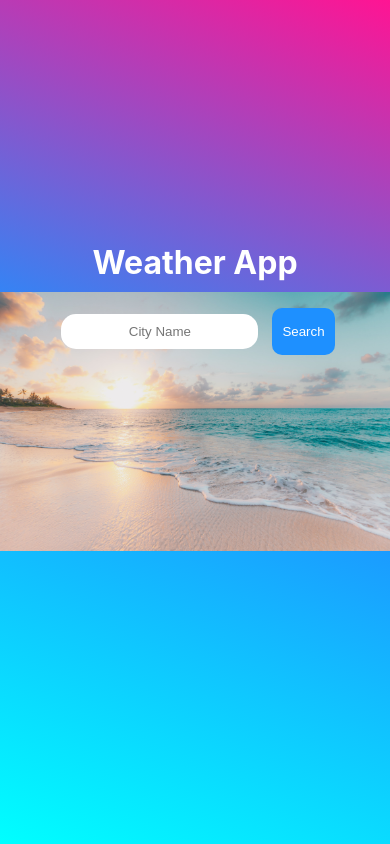
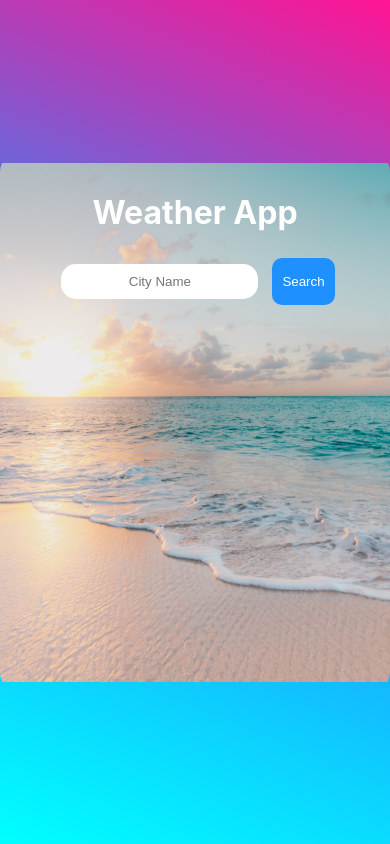
Before and after one commit to raghavks99/weather_app, a React (Create React App) app: page / in a window 390 px wide. Built offline with nearby package versions, Linux system fonts and the light colour scheme.

Commit message:
Making it more responsive

```diff
--- a/src/App.css
+++ b/src/App.css
@@ -12,7 +12,7 @@
   background-repeat: no-repeat;
 }
 .main {
-  background: dodgerblue linear-gradient(22deg, aqua, dodgerblue, deeppink);
+  background : linear-gradient(22deg, aqua, dodgerblue, deeppink);
   height: 100vh;
   width: 100%;
   display:flex;
@@ -87,3 +87,17 @@ button[type=submit]:hover {
   margin:10px;
   padding:10px;
 }
+
+
+@media screen and (max-width: 540px) {
+  .weather-app {
+    width: 400px;
+    height :500px;
+    padding: 20px;
+    border-radius: 20px;
+    background-image: url("beach.jpg");
+    background-position: center;
+    background-size:200%;
+    background-repeat: no-repeat;
+  }
+}
```
Also changed, not shown: src/components/Search.js (+4 -3 lines).
